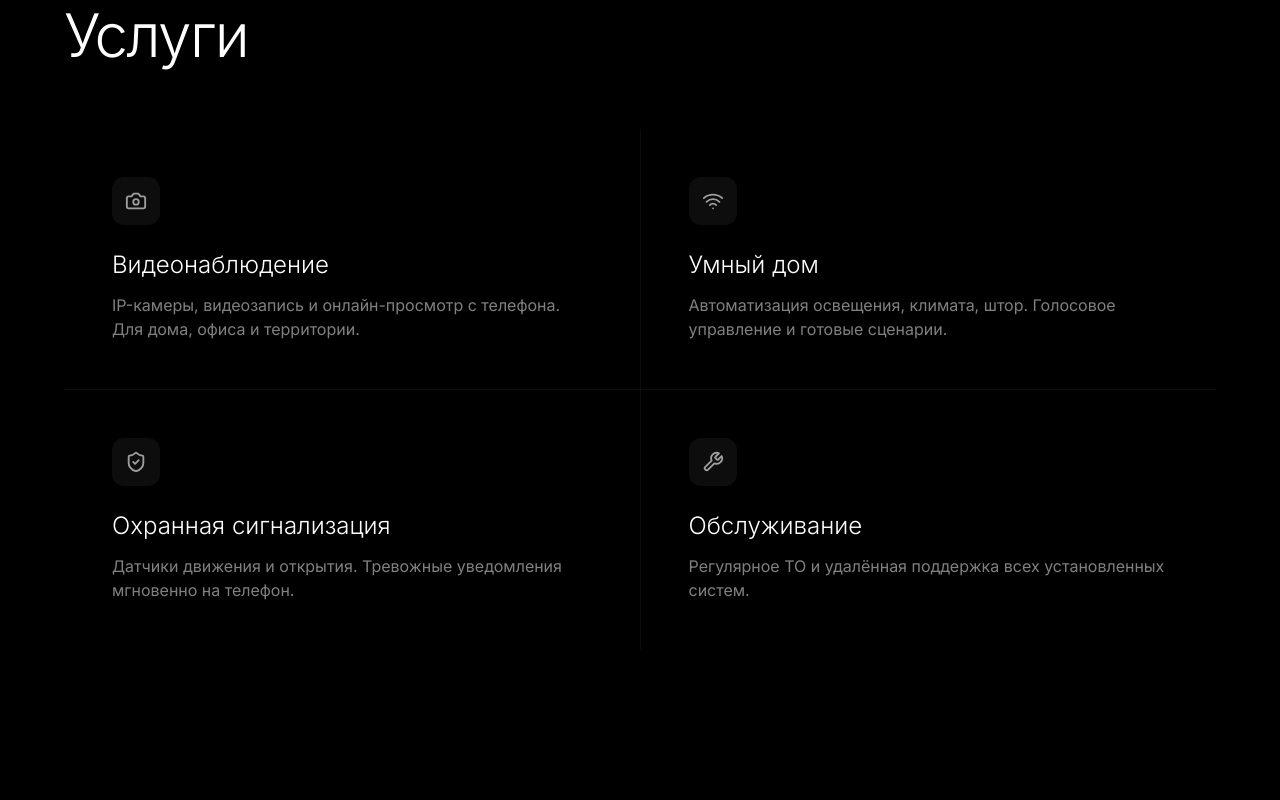
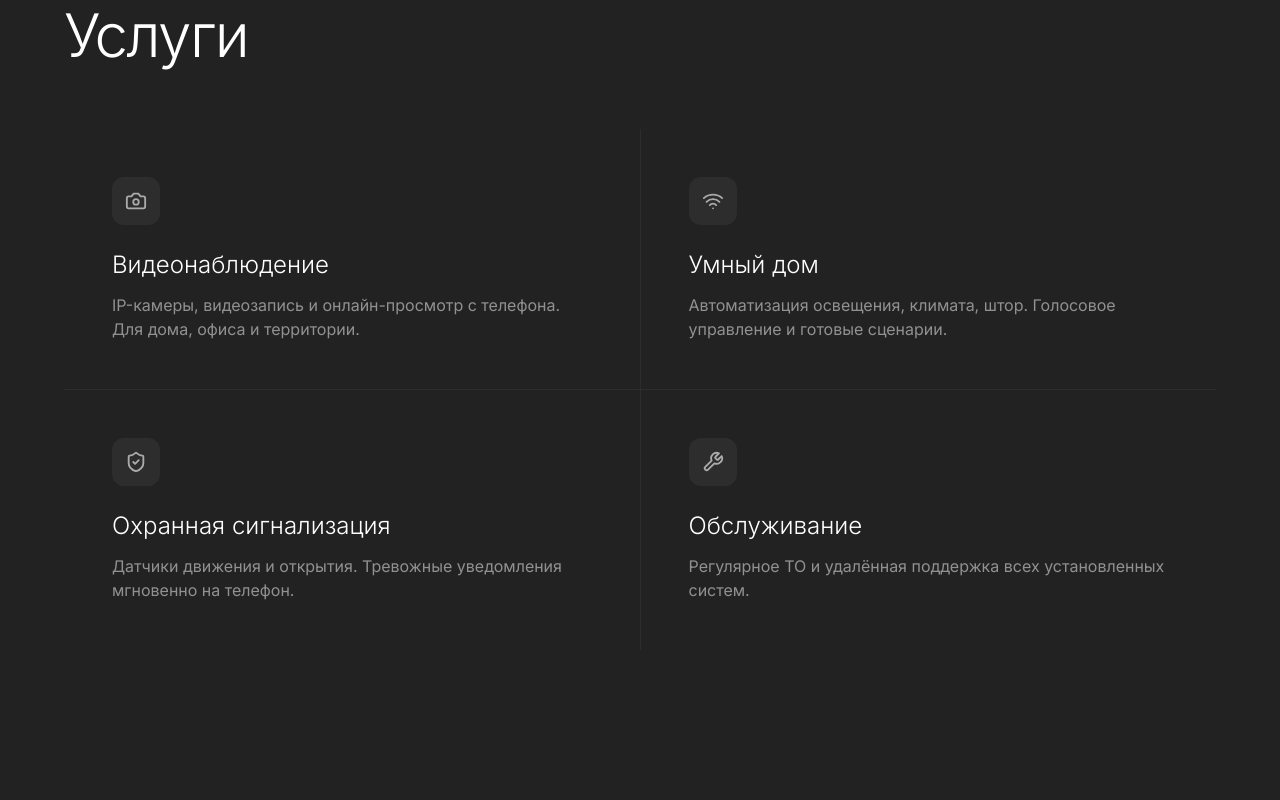
Before and after one commit to pr-poehali-dev/quantum-interface-development, a React (Vite) app: page / in a window 1280 px wide. Shown: the part 920-1720 px from the top of the page. Built offline with nearby package versions, Linux system fonts and the light colour scheme.

Commit message:
style: lighten dark theme

```diff
--- a/src/index.css
+++ b/src/index.css
@@ -5,13 +5,13 @@
 @layer base {
   :root {
     /* Dark theme by default - matching origin */
-    --background: 0 0% 7%;
+    --background: 0 0% 14%;
     --foreground: 0 0% 96%;
 
-    --card: 0 0% 9%;
+    --card: 0 0% 17%;
     --card-foreground: 0 0% 96%;
 
-    --popover: 0 0% 9%;
+    --popover: 0 0% 17%;
     --popover-foreground: 0 0% 96%;
 
     --primary: 217 91% 60%;
--- a/src/pages/Index.tsx
+++ b/src/pages/Index.tsx
@@ -92,7 +92,7 @@ function ServicesSection() {
           {services.map((s, i) => (
             <div
               key={s.title}
-              className={`group bg-black p-8 transition-all duration-700 hover:bg-white/5 md:p-12 ${isVisible ? "translate-y-0 opacity-100" : "translate-y-10 opacity-0"}`}
+              className={`group bg-[#222222] p-8 transition-all duration-700 hover:bg-white/5 md:p-12 ${isVisible ? "translate-y-0 opacity-100" : "translate-y-10 opacity-0"}`}
               style={{ transitionDelay: `${i * 100}ms` }}
             >
               <div className="mb-6 flex h-12 w-12 items-center justify-center rounded-xl bg-white/5 transition-all group-hover:bg-white/10">
@@ -305,7 +305,7 @@ export default function Index() {
   const navItems = ["Главная", "Услуги", "Проекты", "Контакты"]
 
   return (
-    <main className="relative w-full bg-black">
+    <main className="relative w-full bg-[#222222]">
       <CustomCursor />
       <GrainOverlay />
 
```
